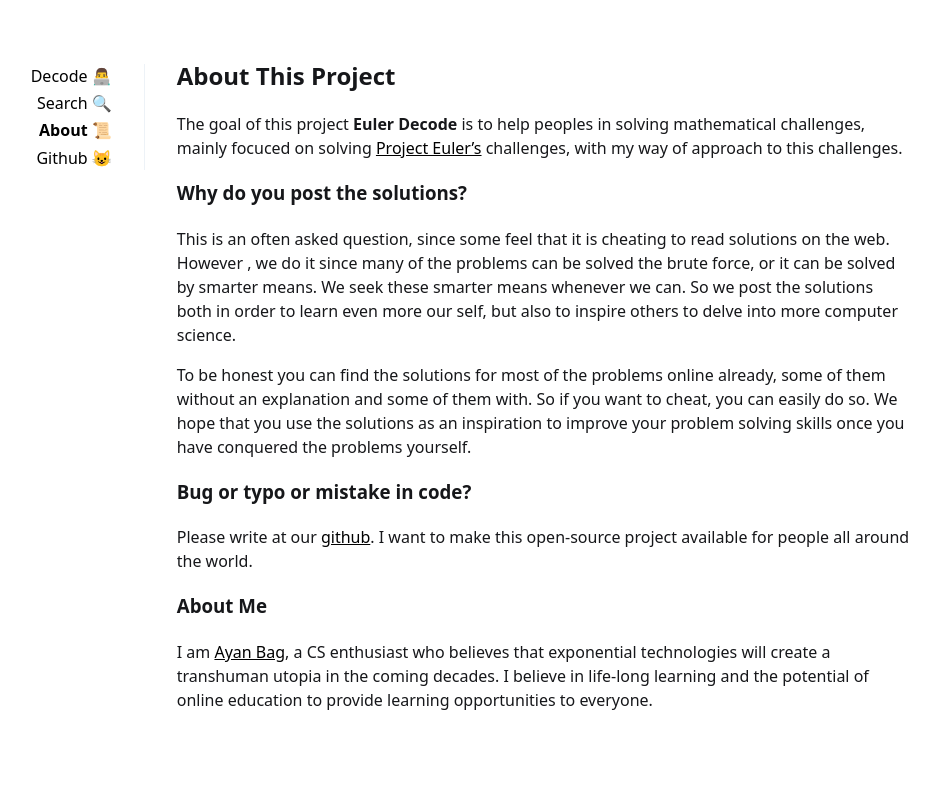
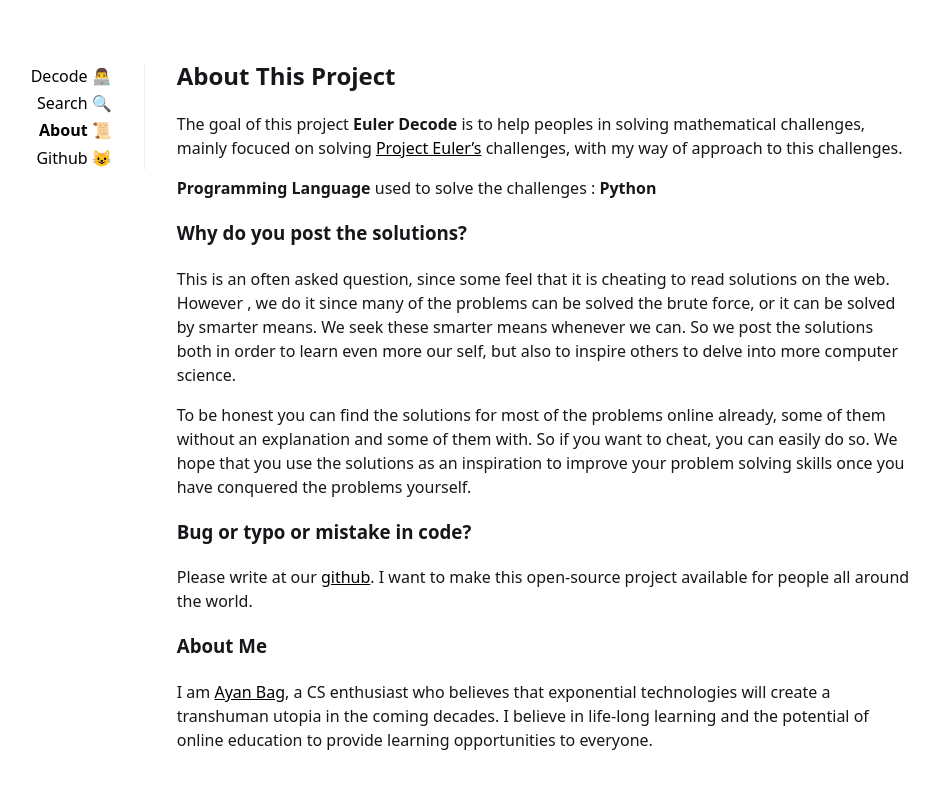
Before and after one commit to ayanbag/Euler-Decode, a Jekyll site: the page built from _pages/about.md, in a window 1280 px wide. Shown: the top 789 px of the page, without its empty margins (176-1115 px from the left). Built offline with Jekyll 4.4.1, drawn with Linux system fonts in a browser that asks for light colours.

Commit message:
Few Text are changed

```diff
--- a/_pages/about.md
+++ b/_pages/about.md
@@ -5,7 +5,7 @@
 
 The goal of this project **Euler Decode** is to help peoples in solving mathematical challenges, mainly focuced on solving [Project Euler's](https://projecteuler.net/) challenges, with my way of approach to this challenges.
 
-
+**Programming Language** used to solve the challenges : **Python**
 
 ### Why do you post the solutions?
 
```
Also changed, not shown: README.md.
